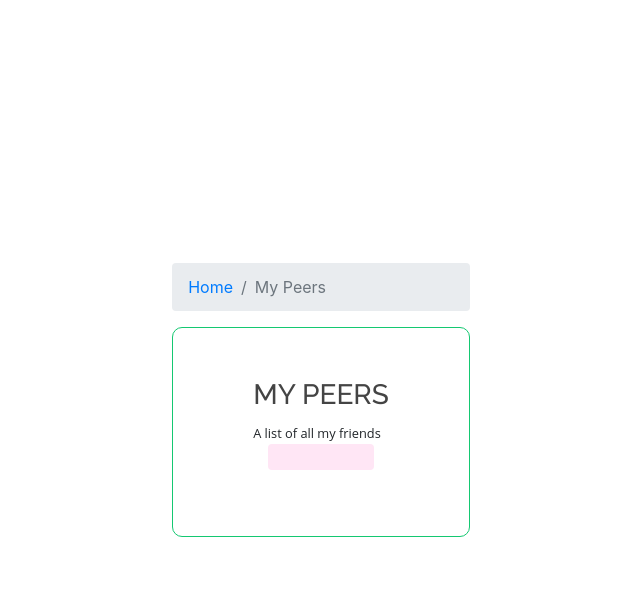
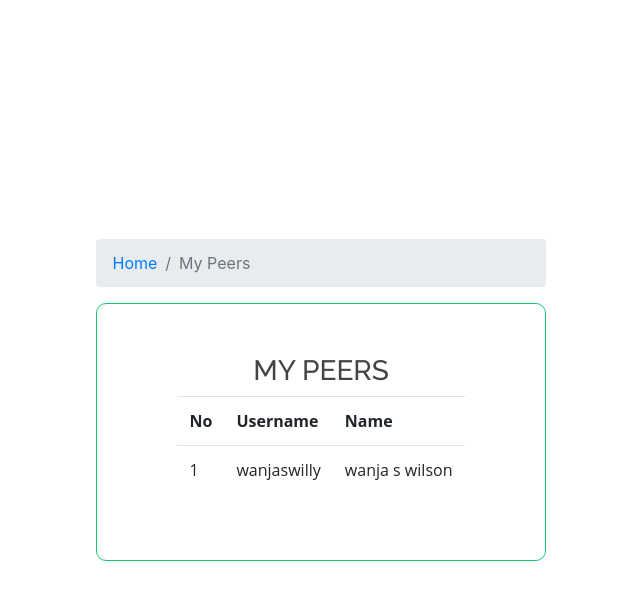
Before and after one commit to ArwaAlshamikh/blockchain-ipfs, a Flask app: page /my_peers in a window 1280 px wide. Shown: the top 600 px of the page, without its empty margins (319-959 px from the left). Run offline with Flask 2, Linux system fonts and the light colour scheme; the visitor is signed in with stand-in values (Sample User, id 1); data comes from the database, SQL or seed files in the repository; some libraries are stand-ins or nearby versions.

Commit message:
errors in displaying my peers

```diff
--- a/templates/my_peers.html
+++ b/templates/my_peers.html
@@ -13,16 +13,26 @@
 			<form class="file-frm" method="post" action="/retrieve_file" enctype="multipart/form-data">
 
 				<h3>My Peers </h3>
-                <small>A list of all my friends</small>
-				<div class="container">
-                    <div class="alert alert-custom fade in alert-dismissable show">
-                        <button type="button" class="close" data-dismiss="alert" aria-label="Close">
-                            <!-- <span aria-hidden="true">×</span> -->
-                        </button>
-                        {{ message }}
-                    </div>
-                </div>
+            <table class="table ">
+                {% if peers  %}
+                    <tr>
+                        <th>No</th>
+                        <th>Username</th>
+                        <th>Name</th>
+                    </tr>
+                {% for peer in peers %}
+                <tr>
+                    <td>{{ loop.index }}</td>
+                    <td>{{ peer[2] }}</td>
+                    <td>{{ peer[3] }}</td>
+                </tr>
+                {% endfor %}
+                {% else %}
+                You have no peers
+                {%endif %}
 
+
+            </table>
 
 			</form>
 		</div>
```
Also changed, not shown: 2 other files.
